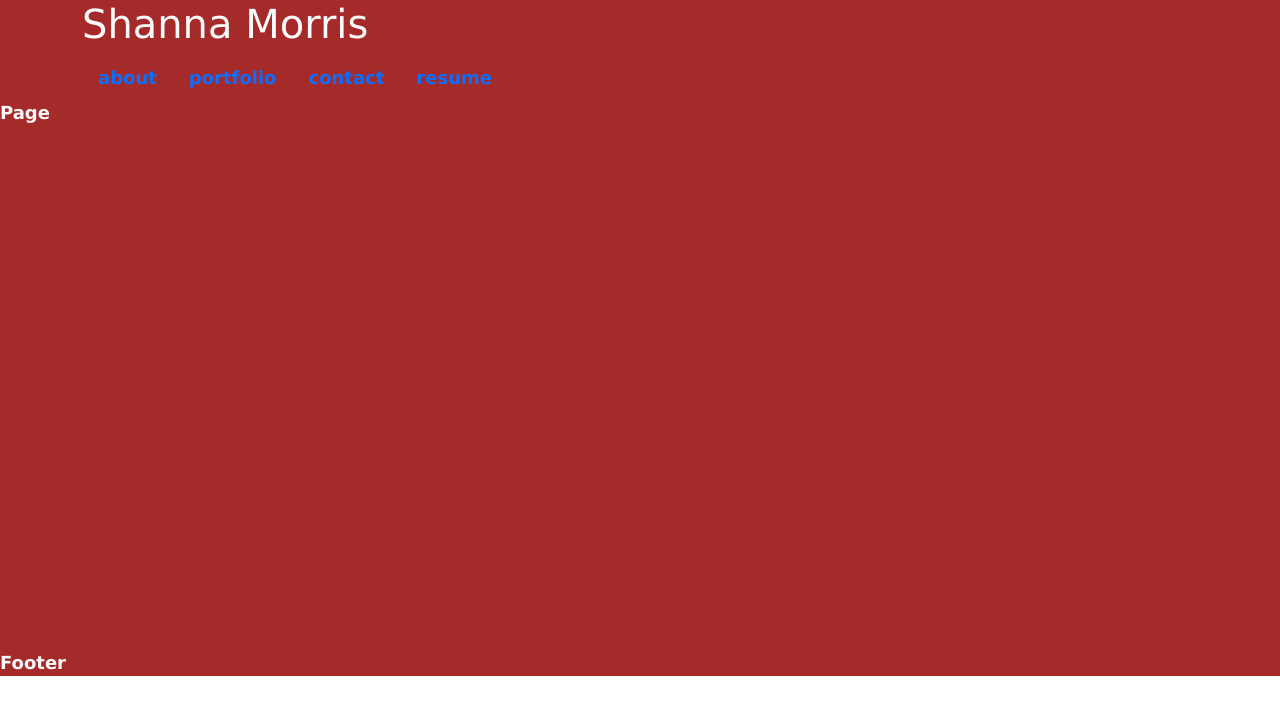
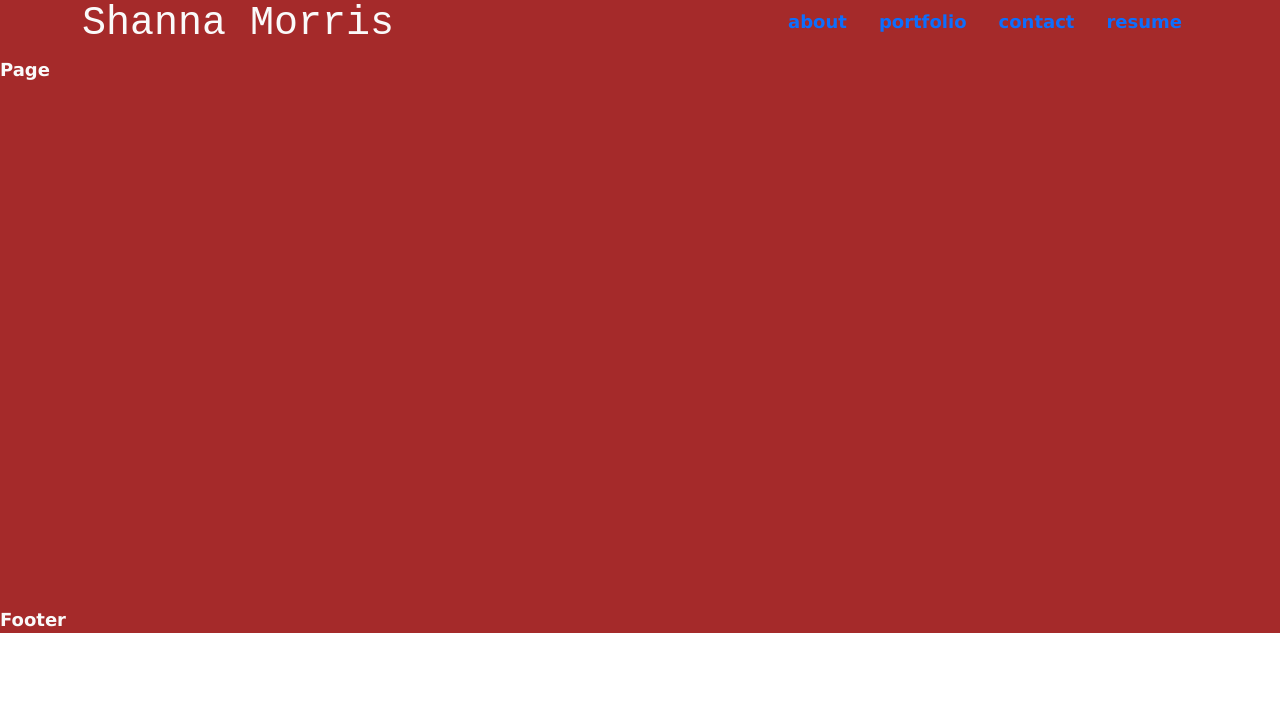
Before and after one commit to ShannaRenee/React-Portfolio, a React (Create React App) app in the folder react-portfolio/: page / in a window 1280 px wide. Shown: the top 714 px of the page. Built offline with nearby package versions, Linux system fonts and the light colour scheme.

Commit message:
adjusting the nav bar

```diff
--- a/react-portfolio/src/components/Header/index.js
+++ b/react-portfolio/src/components/Header/index.js
@@ -5,8 +5,8 @@ const Header = ({pages, currentPage, setCurrentPage}) => {
   return (
     <header>
       {/* <img /> */}
-      <div className='container'>
-        <h1>Shanna Morris</h1>
+      <div className='container d-lg-flex justify-content-lg-between'>
+        <h1 className='text-center'>Shanna Morris</h1>
         <Nav
         pages={pages}
         currentPage={currentPage}
--- a/react-portfolio/src/components/Header/style.css
+++ b/react-portfolio/src/components/Header/style.css
@@ -2,3 +2,8 @@ header {
     height: 200px;
 
 }
+
+header h1 {
+    font-size: 5rem;
+
+}
--- a/react-portfolio/src/index.css
+++ b/react-portfolio/src/index.css
@@ -31,3 +31,7 @@ a {
   text-decoration: none;
   color: var(--light);
 }
+
+h1 {
+  font-family: 'Courier New', Courier, monospace;
+}
```
Also changed, not shown: react-portfolio/src/components/Nav/style.css (added).
